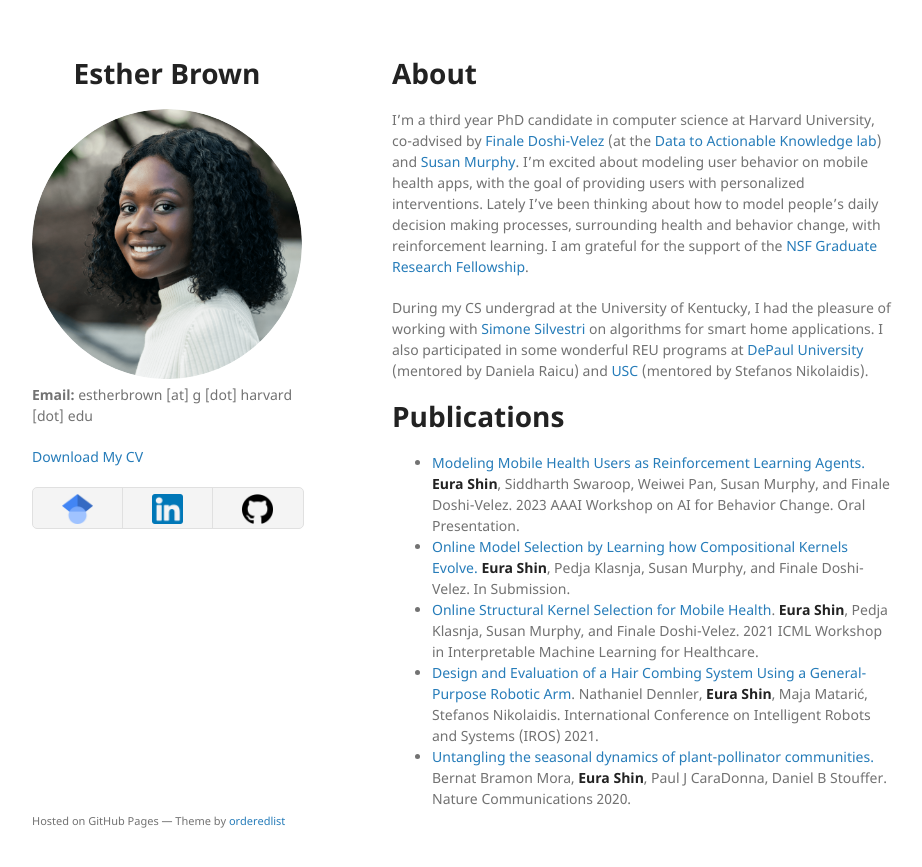
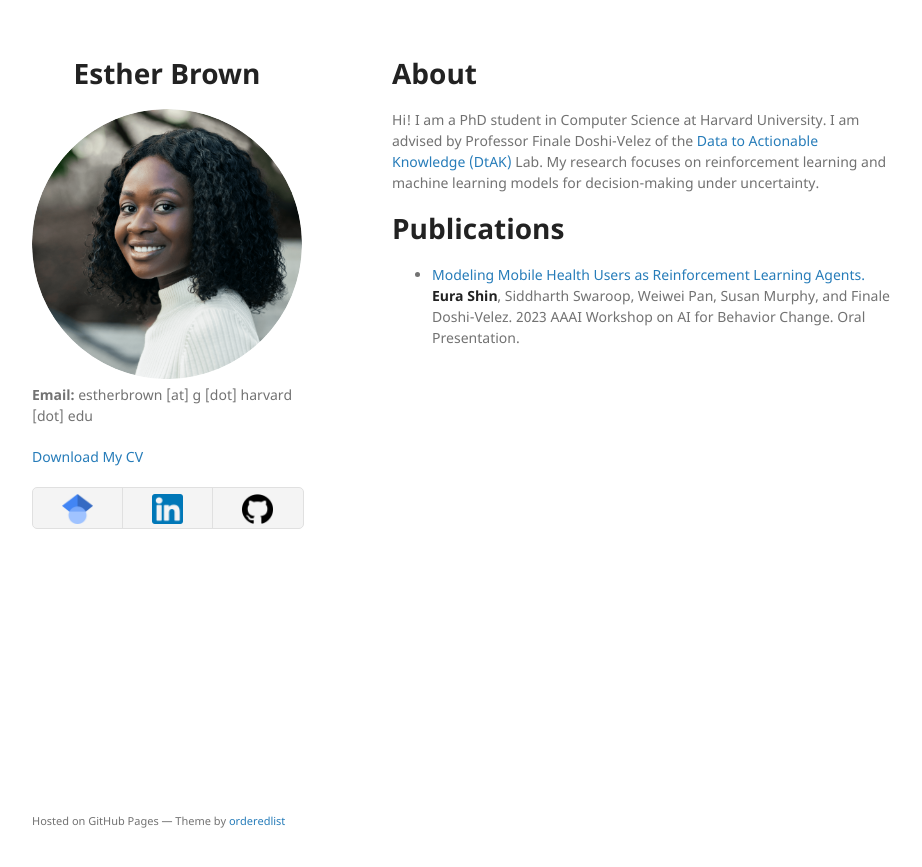
Before and after one commit to estherbrown1/estherbrown1.github.io, a Jekyll site: the page built from index.md, in a window 1280 px wide. Shown: the top 867 px of the page, without its empty margins (178-1100 px from the left). Built offline with Jekyll 4.4.1, drawn with Linux system fonts in a browser that asks for light colours; our own code applies the rules of GitHub Pages for plain Markdown files.

Commit message:
Update index.md

```diff
--- a/index.md
+++ b/index.md
@@ -4,14 +4,7 @@ layout: default
 
 
 # About
-I'm a third year PhD candidate in computer science at Harvard University, co-advised by [Finale Doshi-Velez](https://finale.seas.harvard.edu/) (at the [Data to Actionable Knowledge lab](https://dtak.github.io/)) and [Susan Murphy](http://people.seas.harvard.edu/~samurphy/).
-I'm excited about modeling user behavior on mobile health apps, with the goal of providing users with personalized interventions. Lately I've been thinking about how to model people's daily decision making processes, surrounding health and behavior change, with reinforcement learning. I am grateful for the support of the [NSF Graduate Research Fellowship](https://www.nsfgrfp.org/).
-
- During my CS undergrad at the University of Kentucky, I had the pleasure of working with [Simone Silvestri](http://silvestri.engr.uky.edu/) on algorithms for smart home applications. I also participated in some wonderful REU programs at [DePaul University](http://facweb.cs.depaul.edu/research/vc/medix/index.htm) (mentored by Daniela Raicu) and [USC](https://www.cs.usc.edu/reu/) (mentored by Stefanos Nikolaidis).
+Hi! I am a PhD student in Computer Science at Harvard University. I am advised by Professor Finale Doshi-Velez of the [Data to Actionable Knowledge (DtAK)](https://dtak.github.io/) Lab. My research focuses on reinforcement learning and machine learning models for decision-making under uncertainty.
 
 # Publications
 * [Modeling Mobile Health Users as Reinforcement Learning Agents.](https://arxiv.org/abs/2212.00863) **Eura Shin**, Siddharth Swaroop, Weiwei Pan, Susan Murphy, and Finale Doshi-Velez. 2023 AAAI Workshop on AI for Behavior Change. Oral Presentation.
-* [Online Model Selection by Learning how Compositional Kernels Evolve.](https://arxiv.org/abs/2107.09949) **Eura Shin**, Pedja Klasnja, Susan Murphy, and Finale Doshi-Velez. In Submission.
-* [Online Structural Kernel Selection for Mobile Health](https://arxiv.org/abs/2107.09949). **Eura Shin**, Pedja Klasnja, Susan Murphy, and Finale Doshi-Velez. 2021 ICML Workshop in Interpretable Machine Learning for Healthcare.
-* [Design and Evaluation of a Hair Combing System Using a General-Purpose Robotic Arm](https://arxiv.org/pdf/2108.01233.pdf). Nathaniel Dennler, **Eura Shin**, Maja Matarić, Stefanos Nikolaidis. International Conference on Intelligent Robots and Systems (IROS) 2021.
-* [Untangling the seasonal dynamics of plant-pollinator communities.](https://www.nature.com/articles/s41467-020-17894-y) Bernat Bramon Mora, **Eura Shin**, Paul J CaraDonna, Daniel B Stouffer. Nature Communications 2020.
```
